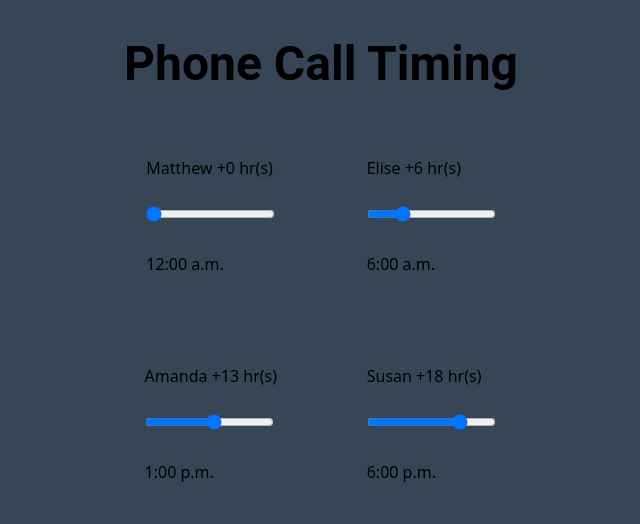
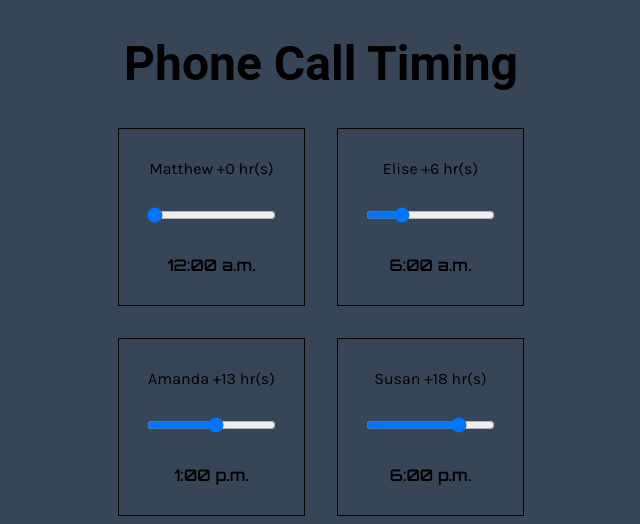
Before and after one commit to Swusan/PhoneCallTiming, a React (Vite) app: page / in a window 1280 px wide. Shown: the top 524 px of the page, without its empty margins (319-959 px from the left). Built offline with nearby package versions, Linux system fonts and the light colour scheme.

Commit message:
Added fonts + simplified formatting

```diff
--- a/src/App.tsx
+++ b/src/App.tsx
@@ -12,10 +12,11 @@ type TimeSlotProps = {
 
 function TimeSlot({name, timeDifference, sliderVal, timeString, handleChange}: TimeSlotProps) {
     return (
-        <>
-            <div className="p-3">{name} +{timeDifference} hr(s)</div>
-            <div className="p-3">
+        <div className="p-4 border">
+            <div className="p-3 text-center font-karla">{name} +{timeDifference} hr(s)</div>
+            <div className="p-3 text-center">
                 <input
+                    className=""
                     type="range"
                     min="0"
                     max="1439"
@@ -24,8 +25,8 @@ function TimeSlot({name, timeDifference, sliderVal, timeString, handleChange}: T
                     onChange={handleChange}
                 />
             </div>
-            <div className="p-3">{timeString}</div>
-        </>
+            <div className="p-3 text-center font-orbitron font-semibold">{timeString}</div>
+        </div>
     )
 }
 
@@ -69,7 +70,6 @@ function TimeSlotBoard() {
         <>
             <div className="grid place-items-center">
                 <div className="grid grid-cols-2 grid-rows-2 gap-8 place-items-center">
-                    <div className="p-4">
                     <TimeSlot
                         name={"Matthew"}
                         timeDifference={0}
@@ -77,9 +77,7 @@ function TimeSlotBoard() {
                         timeString={getTime(toLocalTime(currentTime, 0))}
                         handleChange={changeTime(0)}
                     />
-                    </div>
 
-                    <div className="p-4">
                     <TimeSlot
                         name={"Elise"}
                         timeDifference={6}
@@ -87,9 +85,6 @@ function TimeSlotBoard() {
                         timeString={getTime(toLocalTime(currentTime, 6))}
                         handleChange={changeTime(6)}
                     />
-                    </div>
-
-                    <div className="p-4">
                     <TimeSlot
                         name={"Amanda"}
                         timeDifference={13}
@@ -97,9 +92,6 @@ function TimeSlotBoard() {
                         timeString={getTime(toLocalTime(currentTime, 13))}
                         handleChange={changeTime(13)}
                     />
-                    </div>
-
-                    <div className="p-4">
                     <TimeSlot
                         name={"Susan"}
                         timeDifference={18}
@@ -107,7 +99,6 @@ function TimeSlotBoard() {
                         timeString={getTime(toLocalTime(currentTime, 18))}
                         handleChange={changeTime(18)}
                     />
-                    </div>
                 </div>
             </div>
         </>
--- a/src/index.css
+++ b/src/index.css
@@ -1,4 +1,10 @@
+@import url('https://fonts.googleapis.com/css2?family=Karla:ital,wght@0,200..800;1,200..800&family=Orbitron:wght@400..900&display=swap');
 @import "tailwindcss";
+
+@theme {
+  --font-orbitron: Orbitron, "sans-serif";
+  --font-karla: Karla, "sans-serif";
+}
 
 body {
     background-color: #374657;
```
Lines whose indentation alone changed are shown as unchanged.
